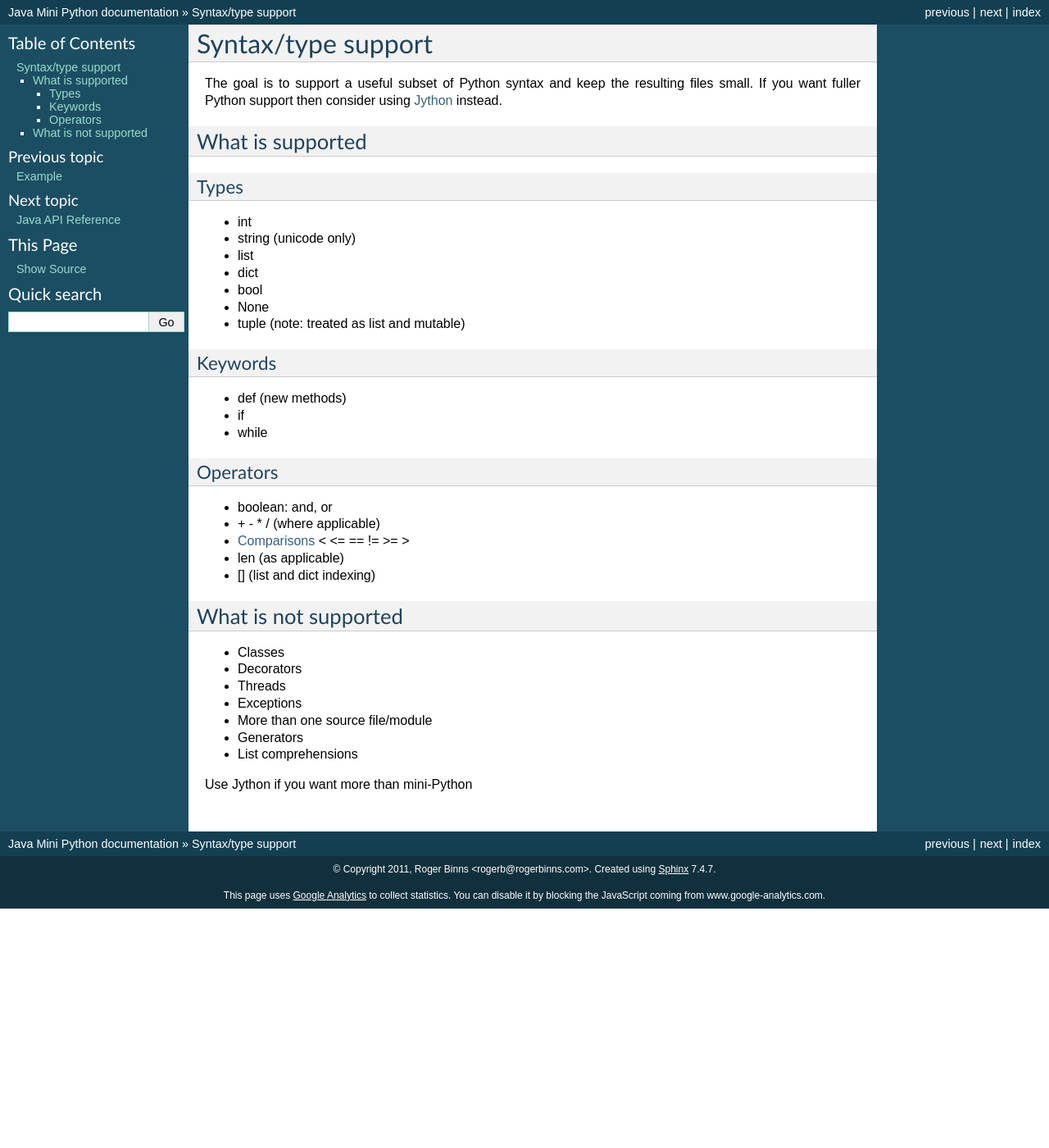
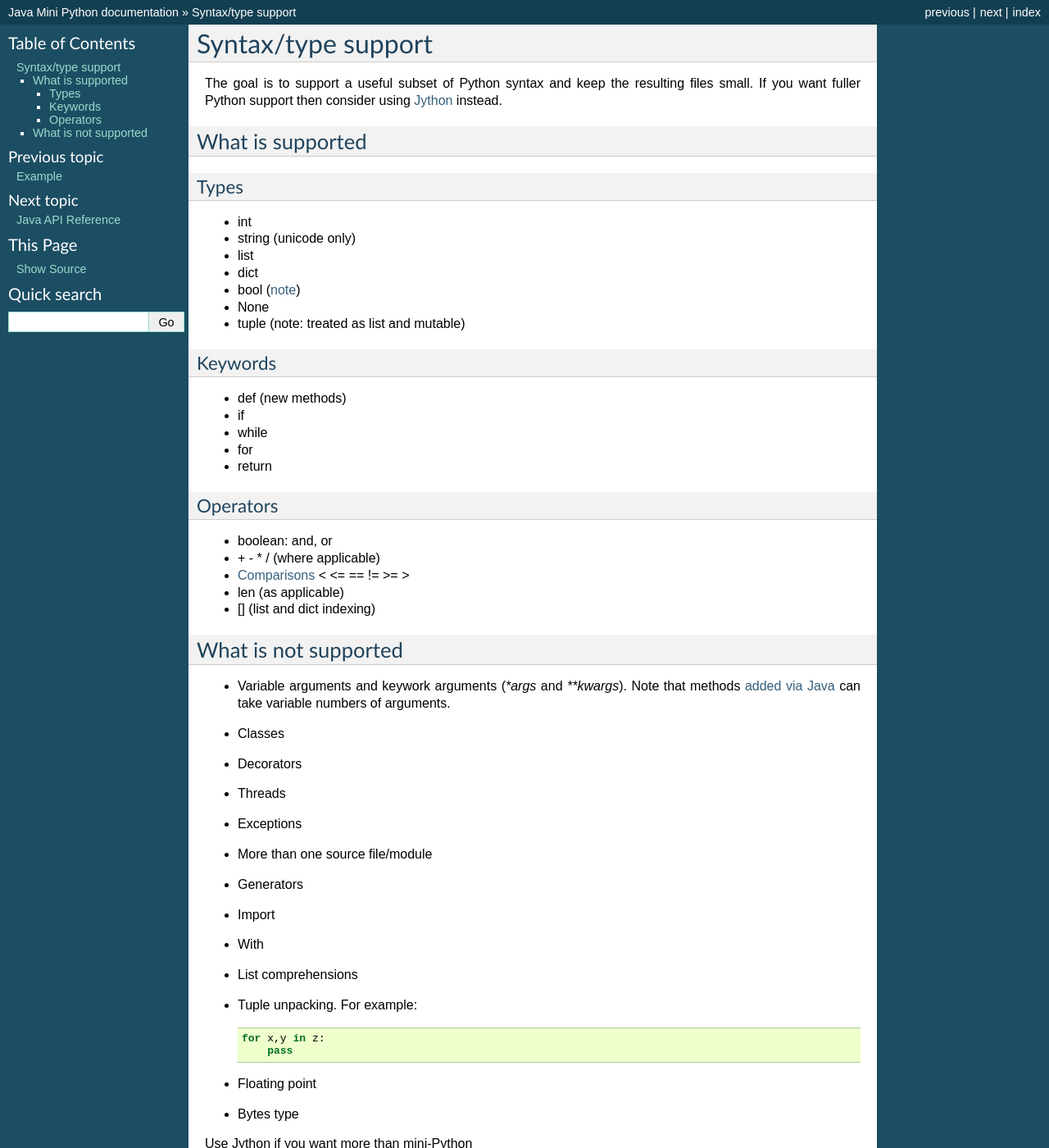
Before and after one commit to rogerbinns/jia-mini-python, a Sphinx documentation site: the page built from doc/lang.rst, in a window 1280 px wide and 1400 px high. Shown: the whole window at 82% size. Built offline with Sphinx 7.4.7, drawn with Linux system fonts in a browser that asks for light colours; the version number could not be read and is left out.

Commit message:
More doc updates

```diff
--- a/doc/index.rst
+++ b/doc/index.rst
@@ -26,6 +26,7 @@ Contents:
    lang
    java
    quirks
+   internals
 
 
 
--- a/doc/lang.rst
+++ b/doc/lang.rst
@@ -15,7 +15,7 @@ Types
 * string (unicode only)
 * list
 * dict
-* bool
+* bool (:ref:`note <booleans>`)
 * None
 * tuple (note: treated as list and mutable)
 
@@ -25,6 +25,8 @@ Keywords
 * def (new methods)
 * if
 * while
+* for
+* return
 
 Operators
 ---------
@@ -38,12 +40,23 @@ Operators
 What is not supported
 =====================
 
+* Variable arguments and keywork arguments (`*args` and `**kwargs`).
+  Note that methods :ref:`added via Java <adding_methods>` can take
+  variable numbers of arguments.
 * Classes
 * Decorators
 * Threads
 * Exceptions
 * More than one source file/module
 * Generators
+* Import
+* With
 * List comprehensions
+* Tuple unpacking.  For example::
+
+    for x,y in z:
+        pass
+* Floating point
+* Bytes type
 
 Use Jython if you want more than mini-Python
```
Also changed, not shown: doc/example.rst (+4 -4 lines), doc/internals.rst (added, +8 -0 lines), doc/java.rst (+29 -5 lines), doc/quirks.rst (+17 -0 lines).
